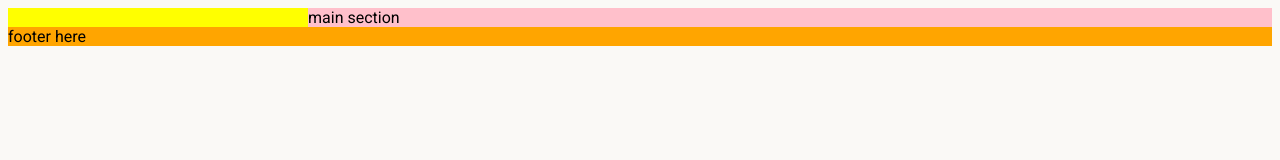
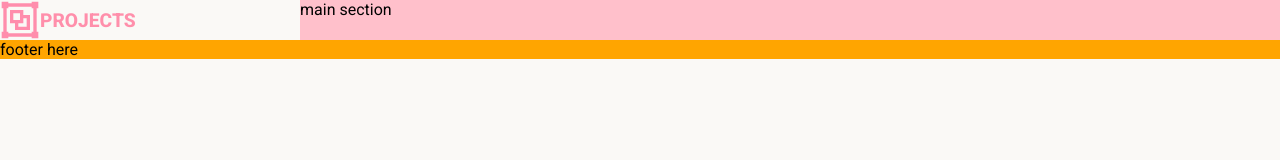
Before and after one commit to larakielcode/top-to-do-list, a website built with webpack: page src/template.html in a window 1280 px wide. Built offline with nearby package versions, Linux system fonts and the light colour scheme.

Commit message:
added some css for the layout

```diff
--- a/src/index.js
+++ b/src/index.js
@@ -1,4 +1,5 @@
 import './styles/main.css';
+import './styles/nav.css';
 import displayUi from './main-content';
 
 // display the ui first
--- a/src/main-content.js
+++ b/src/main-content.js
@@ -14,7 +14,15 @@ export default function displayUi() {
 
     navWrapper.appendChild(navProjectContainer);
     navProjectContainer.classList.add('nav-project-container');
-    const navProjectFirstDiv = document.createElement('div');
+
+    const navProjectPara = document.createElement('p');
+    const navProjectImage = document.createElement('img');
+
+    navProjectContainer.appendChild(navProjectImage);
+    navProjectImage.classList.add('project-image');
+    navProjectImage.src = groupsvg;
+    navProjectContainer.appendChild(navProjectPara);
+    navProjectPara.textContent = 'PROJECTS';
 
 
     navWrapper.appendChild(navTodoOptionsContainer);
--- a/src/styles/main.css
+++ b/src/styles/main.css
@@ -9,9 +9,13 @@
     font-family: Roboto;
     font-size: 16px;
     font-weight: 400;
+    padding: 0;
+    margin: 0;
 
     /* my defined colors */
     --clr-off-white: #FAF9F6;
+    --clr-pastel-pink: #ff8fab;
+    --filter-pink: brightness(0) saturate(100%) invert(87%) sepia(20%) saturate(5635%) hue-rotate(294deg) brightness(101%) contrast(101%);
 }
 
 body {
@@ -19,13 +23,11 @@ body {
 }
 
 .wrapper {
-    background-color: red;
     display: grid;
     grid-template-columns: 300px 1fr;
 }
 
 nav {
-    background-color: yellow;
     grid-column: 1 / 2;
 }
 
--- /dev/null
+++ b/src/styles/nav.css
@@ -0,0 +1,19 @@
+.nav-project-container {
+    display: flex;
+    align-items: center;
+}
+
+.nav-project-container img {
+    width: 40px;
+    aspect-ratio: 1 / 1;
+}
+
+.nav-project-container p {
+    font-size: 1.2rem;
+    font-weight: 800;
+    color: var(--clr-pastel-pink);
+}
+
+.project-image {
+    filter: var(--filter-pink);
+}
--- a/webpack.config.js
+++ b/webpack.config.js
@@ -12,7 +12,7 @@ module.exports = {
         filename: '[name][contenthash].js',
         path: path.resolve(__dirname, 'dist'),
         clean: true,
-        assetModuleFilename: 'images/[name].[has][ext][query]',
+        assetModuleFilename: 'images/[name][hash][ext][query]',
     },
     devtool: 'eval-source-map',
     devServer: {
```
